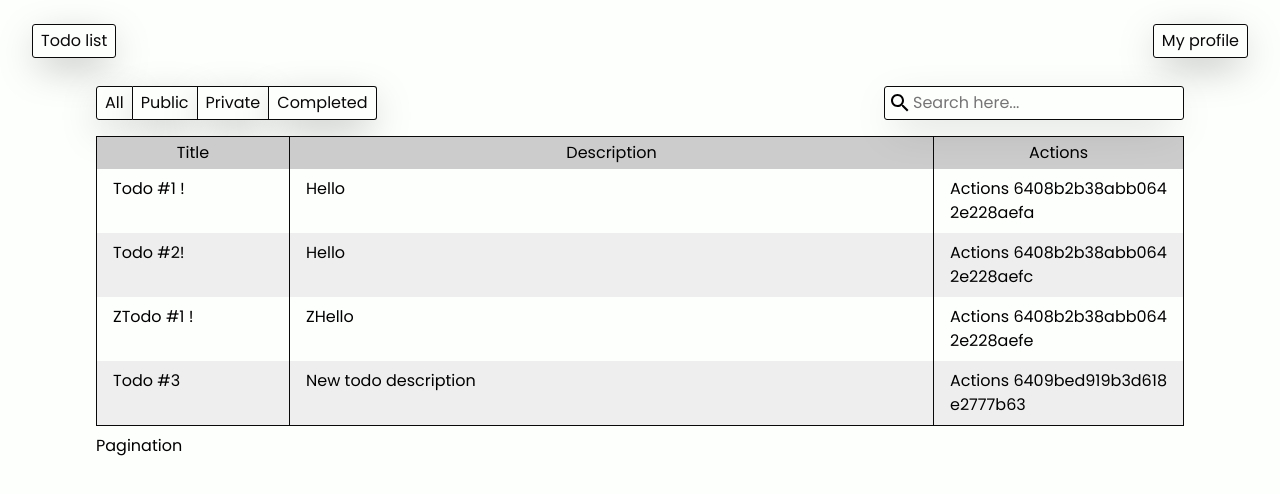
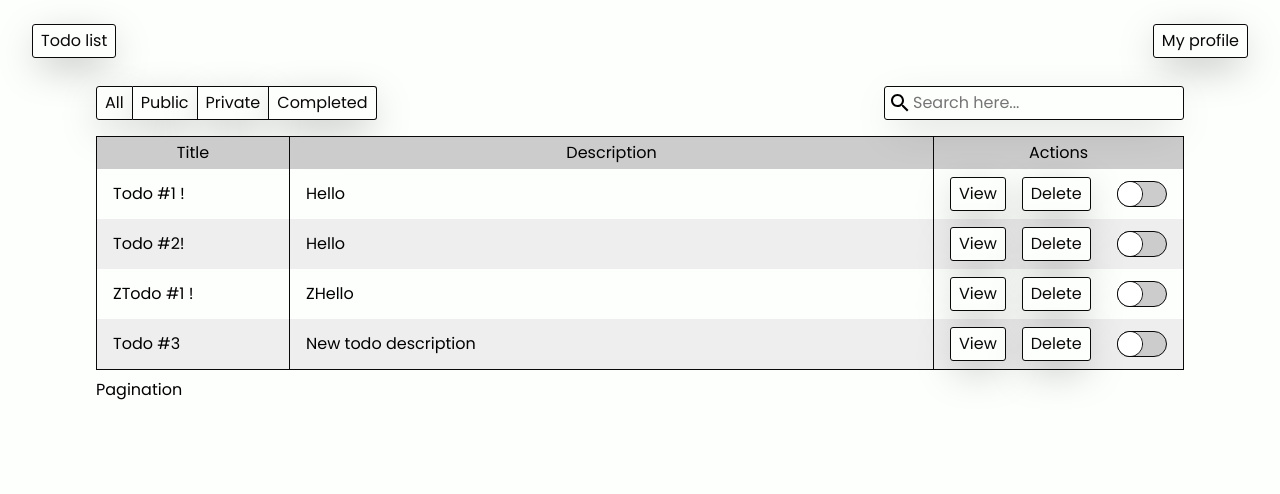
Before and after one commit to biryukov-m/todo-app, a React (Create React App) app in the folder packages/frontend/: page / in a window 1280 px wide. Shown: the top 494 px of the page. Built offline with nearby package versions, Linux system fonts and the light colour scheme.

Commit message:
feat: Add view of todos actions btn group

```diff
--- /dev/null
+++ b/packages/frontend/src/modules/common/components/switch/switch.styled.ts
@@ -0,0 +1,38 @@
+import * as mui from '@mui/material/styles';
+import Switch from '@mui/material/Switch';
+import { COLORS, SPACES, MEDIA } from '../../../theme';
+
+export const CustomSwitch = mui.styled(Switch)`
+    display: flex;
+    margin-left: auto;
+    width: 50px;
+    height: 26px;
+    padding: 0;
+  @media screen and (max-width: ${MEDIA.mobile}) {
+    margin-left: ${SPACES.xl};
+  }
+
+    & .MuiSwitch-switchBase {
+      padding: 0;
+      margin: 0;
+      border: 1px solid ${COLORS.black};
+      &.Mui-checked {
+        transform: translateX(24px);
+        color: ${COLORS.white};
+        & + .MuiSwitch-track {
+          background-color: ${COLORS.primary};
+          opacity: 1;
+        }
+      }
+    }
+    & .MuiSwitch-thumb {
+      width: 24px;
+      height: 24px;
+    }
+    & .MuiSwitch-track {
+      opacity: 1;
+      background-color: ${COLORS.darkGrey};
+      border-radius: 26px;
+      border: 1px solid ${COLORS.black};
+    }
+`;
--- /dev/null
+++ b/packages/frontend/src/modules/common/components/todo/components/TodosActions/TodosActions.component.tsx
@@ -0,0 +1,20 @@
+import React from 'react';
+import * as Styled from './TodosActions.styled';
+import { CustomSwitch as StyledSwitch } from '../../../switch/switch.styled';
+import { Button as StyledButton } from '../../../button/button.styled';
+import { ITodo } from '../../../../types/todo.types';
+
+interface IProps {
+  id: ITodo['_id'];
+}
+
+// eslint-disable-next-line @typescript-eslint/no-unused-vars
+export const TodosActions: React.FC<IProps> = ({ id }) => (
+  <Styled.Wrapper>
+    <StyledButton>View</StyledButton>
+    <StyledButton>Delete</StyledButton>
+    <StyledSwitch />
+  </Styled.Wrapper>
+);
+
+export default TodosActions;
--- /dev/null
+++ b/packages/frontend/src/modules/common/components/todo/components/TodosActions/TodosActions.styled.ts
@@ -0,0 +1,9 @@
+import styled from 'styled-components';
+import { SPACES } from '../../../../../theme';
+
+export const Wrapper = styled.div`
+  display: flex;
+  width: 100%;
+  align-items: center;
+  gap: ${SPACES.m};
+`;
--- a/packages/frontend/src/modules/common/components/todo/components/TodosTable/TodosTable.styled.ts
+++ b/packages/frontend/src/modules/common/components/todo/components/TodosTable/TodosTable.styled.ts
@@ -13,7 +13,6 @@ export const Table = styled.table`
   & tr {
     display: grid;
     grid-template-columns: 15vw 1fr 250px;
-    cursor: pointer;
     border-collapse: collapse;
   }
 `;
--- a/packages/frontend/src/modules/common/components/todo/components/TodosTable/TodosTableBody.component.tsx
+++ b/packages/frontend/src/modules/common/components/todo/components/TodosTable/TodosTableBody.component.tsx
@@ -1,6 +1,7 @@
 import React from 'react';
 import { ITodo } from '../../../../types/todo.types';
 import { ITableBody } from './todosTable.types';
+import { TodosActions } from '../TodosActions/TodosActions.component';
 import * as Styled from './TodosTableBody.styled';
 
 export const TodosTableBody: React.FC<ITableBody> = ({ columns, tableData }) => (
@@ -11,7 +12,9 @@ export const TodosTableBody: React.FC<ITableBody> = ({ columns, tableData }) =>
           const tData = todo[accessor as keyof ITodo];
           return <Styled.Td key={idx}>{tData}</Styled.Td>;
         })}
-        <Styled.Td key={todo._id}>Actions {todo._id}</Styled.Td>
+        <Styled.Td key={todo._id}>
+          <TodosActions id={todo._id} />
+        </Styled.Td>
       </Styled.Tr>
     ))}
   </Styled.Tbody>
--- a/packages/frontend/src/modules/common/components/todo/components/TodosTable/TodosTableBody.styled.ts
+++ b/packages/frontend/src/modules/common/components/todo/components/TodosTable/TodosTableBody.styled.ts
@@ -8,11 +8,10 @@ export const Tr = styled.tr`
   &:nth-of-type(2n) {
     background-color: ${COLORS.grey};
   }
-  &:hover {
-    background-color: ${COLORS.primary};
-  }
 `;
 export const Td = styled.td`
+  display: flex;
+  align-items: center;
   font-family: ${FONTS.FAMILIES.normal};
   font-weight: ${FONTS.WEIGHTS.normal};
   font-size: ${FONTS.SIZES.m};
--- a/packages/frontend/src/modules/common/components/todo/components/TodosTable/TodosTableHead.styled.ts
+++ b/packages/frontend/src/modules/common/components/todo/components/TodosTable/TodosTableHead.styled.ts
@@ -26,7 +26,7 @@ export const Th = styled.th`
 `;
 export const IconHolder = styled.div`
   position: relative;
-
+  cursor: pointer;
   &:hover > .default-icon-holder {
     opacity: 1;
   }
```
